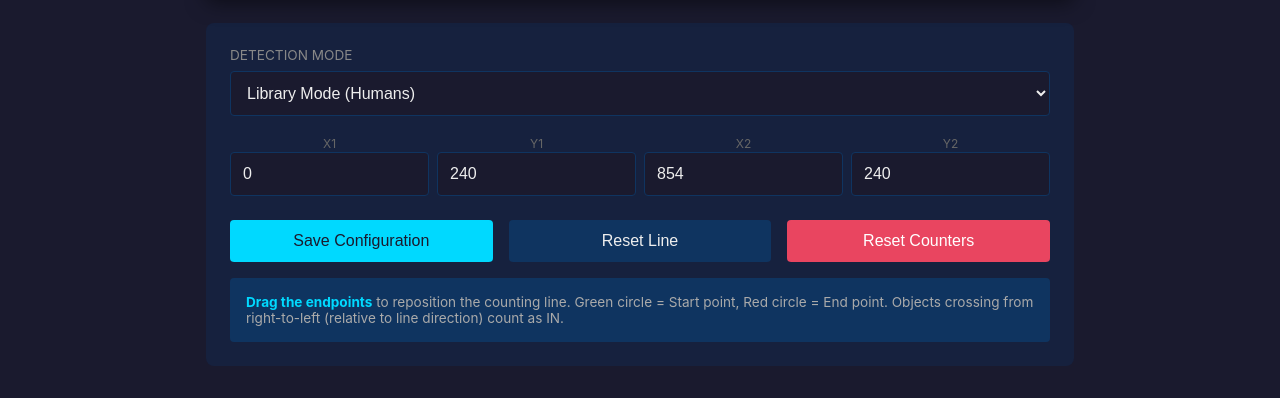
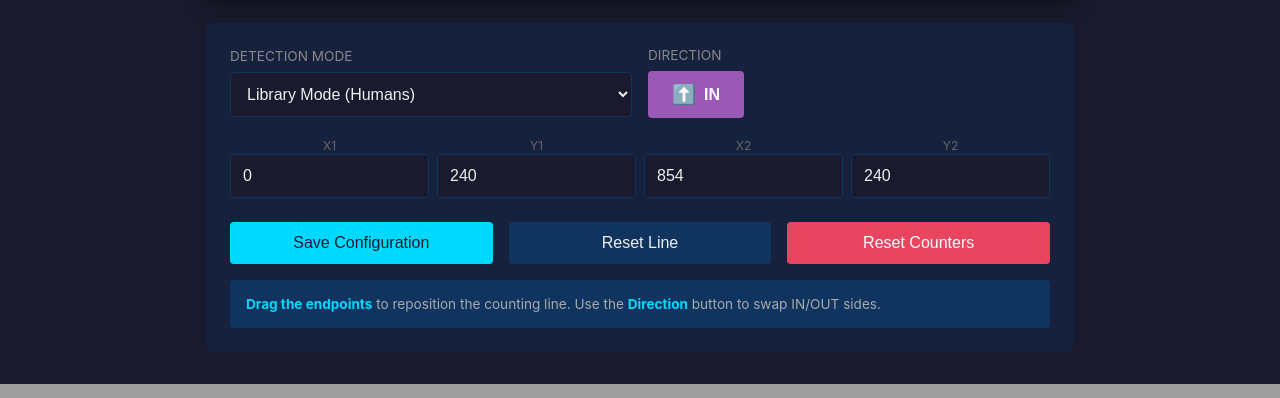
Before and after one commit to ahmetcanaltun/PiLineCounter, a Flask app: page /config in a window 1280 px wide. Shown: the part 756-1154 px from the top of the page. Run offline with Flask 3, Linux system fonts and the light colour scheme.

Commit message:
feat(ui): add direction toggle to the configuration screen

```diff
--- a/app.py
+++ b/app.py
@@ -32,6 +32,7 @@ def config_page():
     return render_template('config.html',
                          line=data['line'],
                          mode=data['mode'],
+                         flip_direction=data['flip_direction'],
                          width=resolution[0],
                          height=resolution[1])
 
--- a/templates/config.html
+++ b/templates/config.html
@@ -124,6 +124,17 @@
         .btn-secondary:hover { background: #16213e; }
         .btn-danger { background: #e94560; color: white; }
         .btn-danger:hover { background: #ff6b6b; }
+        .btn-direction {
+            background: #9b59b6;
+            color: white;
+            font-weight: bold;
+            display: flex;
+            align-items: center;
+            justify-content: center;
+            gap: 0.5rem;
+        }
+        .btn-direction:hover { background: #8e44ad; }
+        .btn-direction .arrow { font-size: 1.2rem; }
         .help {
             margin-top: 1rem;
             padding: 1rem;
@@ -171,6 +182,13 @@
                         <option value="vehicle">Parking Mode (Vehicles)</option>
                     </select>
                 </div>
+                <div class="control-group">
+                    <label>Direction</label>
+                    <button class="btn btn-direction" id="directionBtn" onclick="toggleDirection()">
+                        <span class="arrow" id="directionArrow">⬆️</span>
+                        <span id="directionLabel">IN</span>
+                    </button>
+                </div>
             </div>
 
             <div class="coords">
@@ -200,8 +218,7 @@
 
             <div class="help">
                 <strong>Drag the endpoints</strong> to reposition the counting line.
-                Green circle = Start point, Red circle = End point.
-                Objects crossing from right-to-left (relative to line direction) count as IN.
+                Use the <strong>Direction</strong> button to swap IN/OUT sides.
             </div>
         </div>
     </div>
@@ -220,6 +237,7 @@
         // Line coordinates
         let line = {{ line | tojson }};
         let mode = '{{ mode }}';
+        let flipDirection = {{ flip_direction | tojson }};
 
         // Drag state
         let dragging = null;
@@ -228,6 +246,7 @@
         // Initialize
         document.getElementById('mode').value = mode;
         updateInputs();
+        updateDirectionButton();
 
         function resizeCanvas() {
             const rect = video.getBoundingClientRect();
@@ -373,13 +392,30 @@
             setTimeout(() => toast.classList.remove('show'), 2000);
         }
 
+        function updateDirectionButton() {
+            const arrow = document.getElementById('directionArrow');
+            const label = document.getElementById('directionLabel');
+            if (flipDirection) {
+                arrow.textContent = '⬇️';
+                label.textContent = 'OUT';
+            } else {
+                arrow.textContent = '⬆️';
+                label.textContent = 'IN';
+            }
+        }
+
+        function toggleDirection() {
+            flipDirection = !flipDirection;
+            updateDirectionButton();
+        }
+
         async function saveConfig() {
             mode = document.getElementById('mode').value;
             try {
                 const res = await fetch('/api/config', {
                     method: 'POST',
                     headers: { 'Content-Type': 'application/json' },
-                    body: JSON.stringify({ line, mode })
+                    body: JSON.stringify({ line, mode, flip_direction: flipDirection })
                 });
                 if (res.ok) showToast('Configuration saved!');
             } catch (e) {
```
